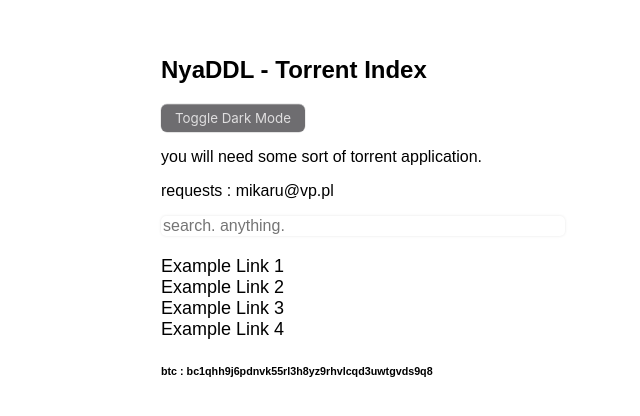
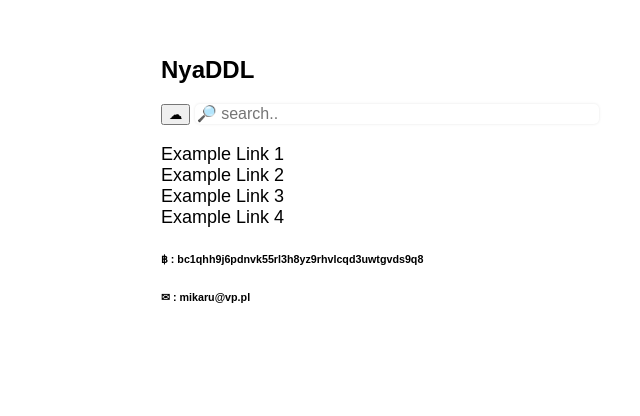
Before and after one commit to NOK-IA/nyaddl.github.io, a plain HTML site: page torrents.html in a window 1280 px wide. Shown: the part 220-636 px from the top of the page, without its empty margins (95-735 px from the left). Drawn offline with Linux system fonts and the light colour scheme.

Commit message:
Update torrents.html

```diff
--- a/torrents.html
+++ b/torrents.html
@@ -26,27 +26,7 @@
         }
     </style>
     <style>
-        .button-12 {
-          display: flex;
-          flex-direction: column;
-          align-items: center;
-          padding: 6px 14px;
-          font-family: -apple-system, BlinkMacSystemFont, 'Roboto', sans-serif;
-          border-radius: 6px;
-          border: none;
 
-          background: #6E6D70;
-          box-shadow: 0px 0.5px 1px rgba(0, 0, 0, 0.1), inset 0px 0.5px 0.5px rgba(255, 255, 255, 0.5), 0px 0px 0px 0.5px rgba(0, 0, 0, 0.12);
-          color: #DFDEDF;
-          user-select: none;
-          -webkit-user-select: none;
-          touch-action: manipulation;
-        }
-
-        .button-12:focus {
-          box-shadow: inset 0px 0.8px 0px -0.25px rgba(255, 255, 255, 0.2), 0px 0.5px 1px rgba(0, 0, 0, 0.1), 0px 0px 0px 3.5px rgba(58, 108, 217, 0.5);
-          outline: 0;
-        }
         body {
             padding: 20%;
             font-family: Arial, sans-serif;
@@ -98,18 +78,17 @@
 </head>
 <body>
     <div id="overlay"></div>
-    <h2>NyaDDL - Torrent Index</h2>
-    <button class="button-12" id="dark-mode-toggle">Toggle Dark Mode</button>
-    <p>you will need some sort of torrent application.</p>
-    <p>requests : mikaru@vp.pl</p>
-    <input type="text" id="search-bar" placeholder="search. anything.">
+    <h2>NyaDDL</h2>
+    <button class="button-12" id="dark-mode-toggle">☁︎</button>
+    <input type="text" id="search-bar" placeholder="🔎︎ search..">
     <ul id="links-list">
         <li><a href="https://www.example.com">Example Link 1</a></li>
         <li><a href="https://www.example2.com">Example Link 2</a></li>
         <li><a href="https://www.example3.com">Example Link 3</a></li>
         <li><a href="https://www.example4.com">Example Link 4</a></li>
     </ul>
-    <h6>btc : bc1qhh9j6pdnvk55rl3h8yz9rhvlcqd3uwtgvds9q8</h6>
+    <h6>฿ : bc1qhh9j6pdnvk55rl3h8yz9rhvlcqd3uwtgvds9q8</h6>
+    <h6>✉ : mikaru@vp.pl</h6>
     <script>
         // Function to toggle dark mode
         function toggleDarkMode() {
@@ -148,5 +127,4 @@
         }, 2000); // Adjust the delay to match the transition duration
     });
 </script>
-<audio id="click-sound" src="https://files.catbox.moe/epo6g3.mp3" autoplay></audio>
 </html>
```
